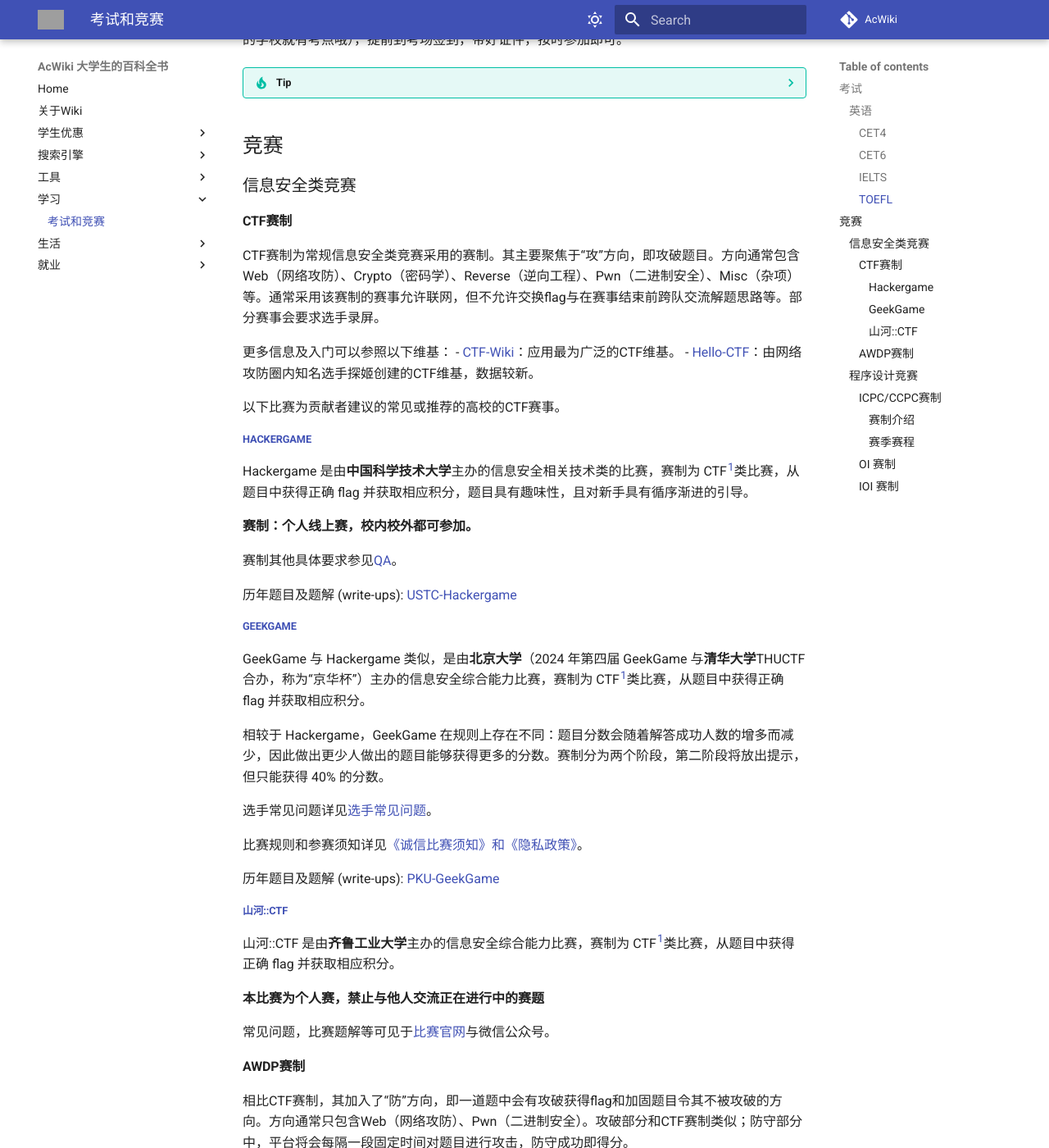
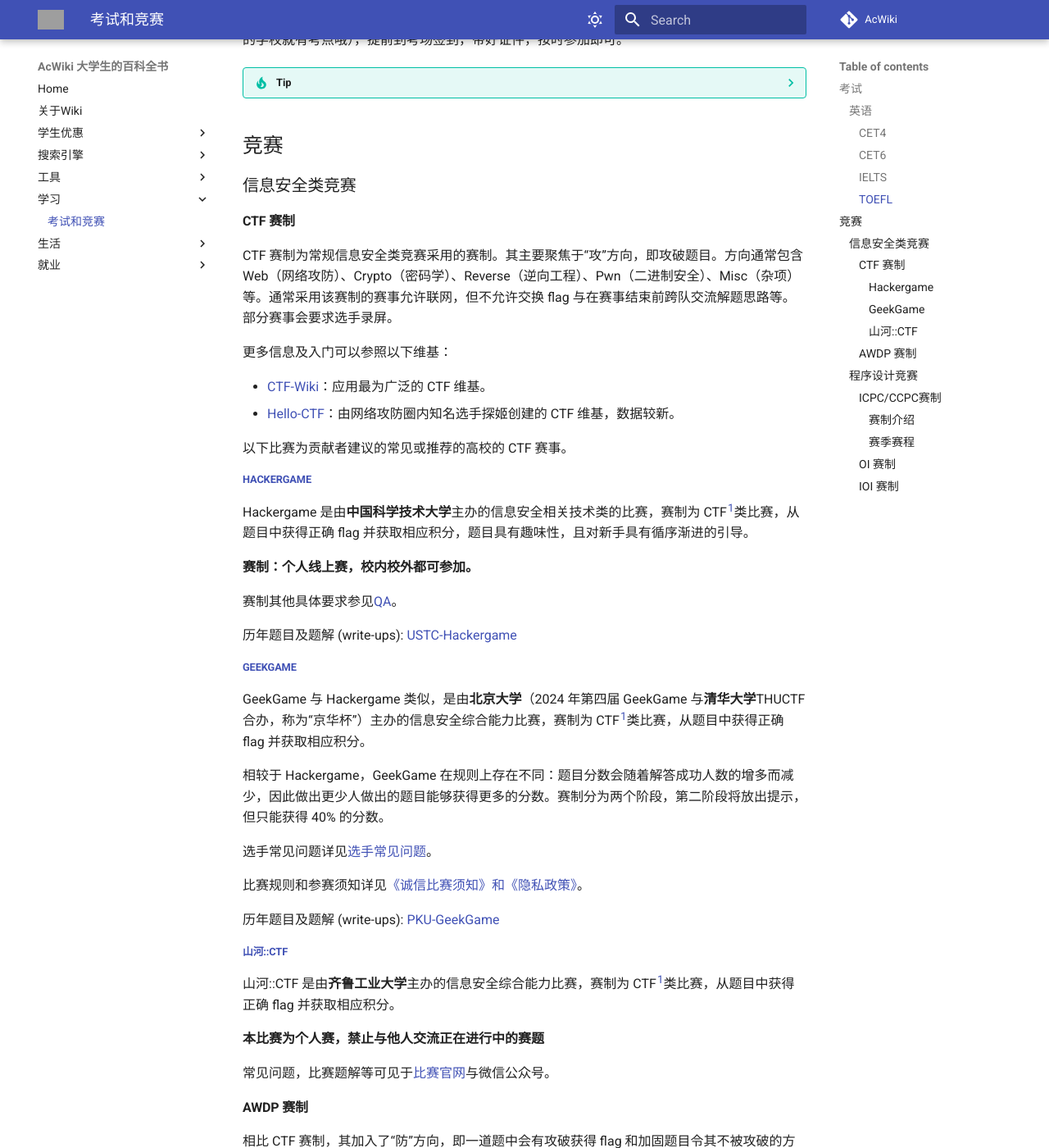
Before and after one commit to ztm0929/Ac-Wiki, an MkDocs documentation site: the page built from docs/04-study/study.md, in a window 1280 px wide and 1400 px high, scrolled down 1693 px. Shown: the whole window at 82% size. Built offline with MkDocs 1.6.1 and Material for MkDocs 9.7.7, drawn with Linux system fonts in a browser that asks for light colours; comment, search, counter and statistics services are not loaded; some of the changed text lies outside the part shown; grey boxes are pictures that could not be loaded.

Commit message:
fix(typo): fix typo

```diff
--- a/docs/04-study/study.md
+++ b/docs/04-study/study.md
@@ -58,15 +58,16 @@ TOEFL 也称**托福**，是由[ETS](https://www.ets.org)举办的英语能力
 
 ### 信息安全类竞赛
 
-#### CTF赛制
+#### CTF 赛制
 
-CTF赛制为常规信息安全类竞赛采用的赛制。其主要聚焦于“攻”方向，即攻破题目。方向通常包含Web（网络攻防）、Crypto（密码学）、Reverse（逆向工程）、Pwn（二进制安全）、Misc（杂项）等。通常采用该赛制的赛事允许联网，但不允许交换flag与在赛事结束前跨队交流解题思路等。部分赛事会要求选手录屏。
+CTF 赛制为常规信息安全类竞赛采用的赛制。其主要聚焦于“攻”方向，即攻破题目。方向通常包含 Web（网络攻防）、Crypto（密码学）、Reverse（逆向工程）、Pwn（二进制安全）、Misc（杂项）等。通常采用该赛制的赛事允许联网，但不允许交换 flag 与在赛事结束前跨队交流解题思路等。部分赛事会要求选手录屏。
 
 更多信息及入门可以参照以下维基：
-- [CTF-Wiki](https://ctf-wiki.org)：应用最为广泛的CTF维基。
-- [Hello-CTF](https://hello-ctf.com)：由网络攻防圈内知名选手探姬创建的CTF维基，数据较新。
 
-以下比赛为贡献者建议的常见或推荐的高校的CTF赛事。
+- [CTF-Wiki](https://ctf-wiki.org)：应用最为广泛的 CTF 维基。
+- [Hello-CTF](https://hello-ctf.com)：由网络攻防圈内知名选手探姬创建的 CTF 维基，数据较新。
+
+以下比赛为贡献者建议的常见或推荐的高校的 CTF 赛事。
 
 ##### [Hackergame](https://hack.lug.ustc.edu.cn/)
 
@@ -98,16 +99,16 @@ GeekGame 与 Hackergame 类似，是由**北京大学**（2024 年第四届 Geek
 
 常见问题，比赛题解等可见于[比赛官网](https://ctf.qlu.edu.cn/)与微信公众号。
 
-#### AWDP赛制
+#### AWDP 赛制
 
-相比CTF赛制，其加入了“防”方向，即一道题中会有攻破获得flag和加固题目令其不被攻破的方向。方向通常只包含Web（网络攻防）、Pwn（二进制安全）。攻破部分和CTF赛制类似；防守部分中，平台将会每隔一段固定时间对题目进行攻击，防守成功即得分。
+相比 CTF 赛制，其加入了“防”方向，即一道题中会有攻破获得 flag 和加固题目令其不被攻破的方向。方向通常只包含 Web（网络攻防）、Pwn（二进制安全）。攻破部分和 CTF 赛制类似；防守部分中，平台将会每隔一段固定时间对题目进行攻击，防守成功即得分。
 
 <!--
-### AWD赛制
+### AWD 赛制
 
 该条目仍在建设。
 
-如果需要类似参考，建议移步至探姬[Hello-CTF：AWD](https://hello-ctf.com/HC_AWD/)。
+如果需要类似参考，建议移步至探姬 [Hello-CTF：AWD](https://hello-ctf.com/HC_AWD/)。
 
 -->
 
```
Also changed, not shown: docs/07-computer-basic/computer-basic.md (+31 -36 lines).
